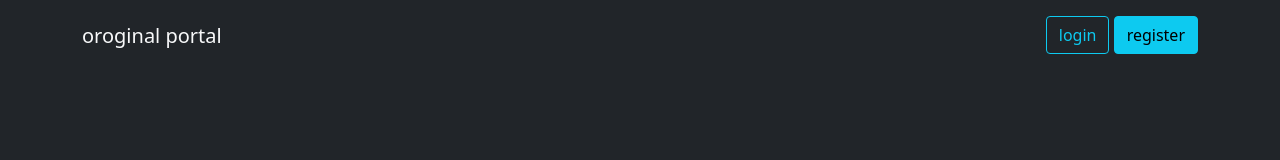
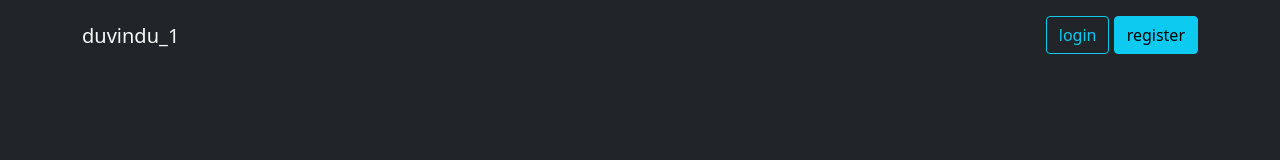
Before and after one commit to duvindu-embuldeniya/Workflow-Test-Work, a React (Vite) app in the folder frontend/: page / in a window 1280 px wide. Shown: the top 160 px of the page. Built offline with nearby package versions, Linux system fonts and the light colour scheme.

Commit message:
workflow test

```diff
--- a/frontend/src/Components/HeaderComponent/HeaderComponent.jsx
+++ b/frontend/src/Components/HeaderComponent/HeaderComponent.jsx
@@ -6,7 +6,7 @@ const HeaderComponent = () => {
   return (
     <>
        <nav className='navbar container pt-3 pb-3 rounded align-items-start'>
-            <Link to="/" className='navbar-brand text-light'>oroginal portal</Link>
+            <Link to="/" className='navbar-brand text-light'>duvindu_1</Link>
 
             <div>
                 <ButtonComponent url='/login' text='login' class='btn btn-outline-info' />
```
